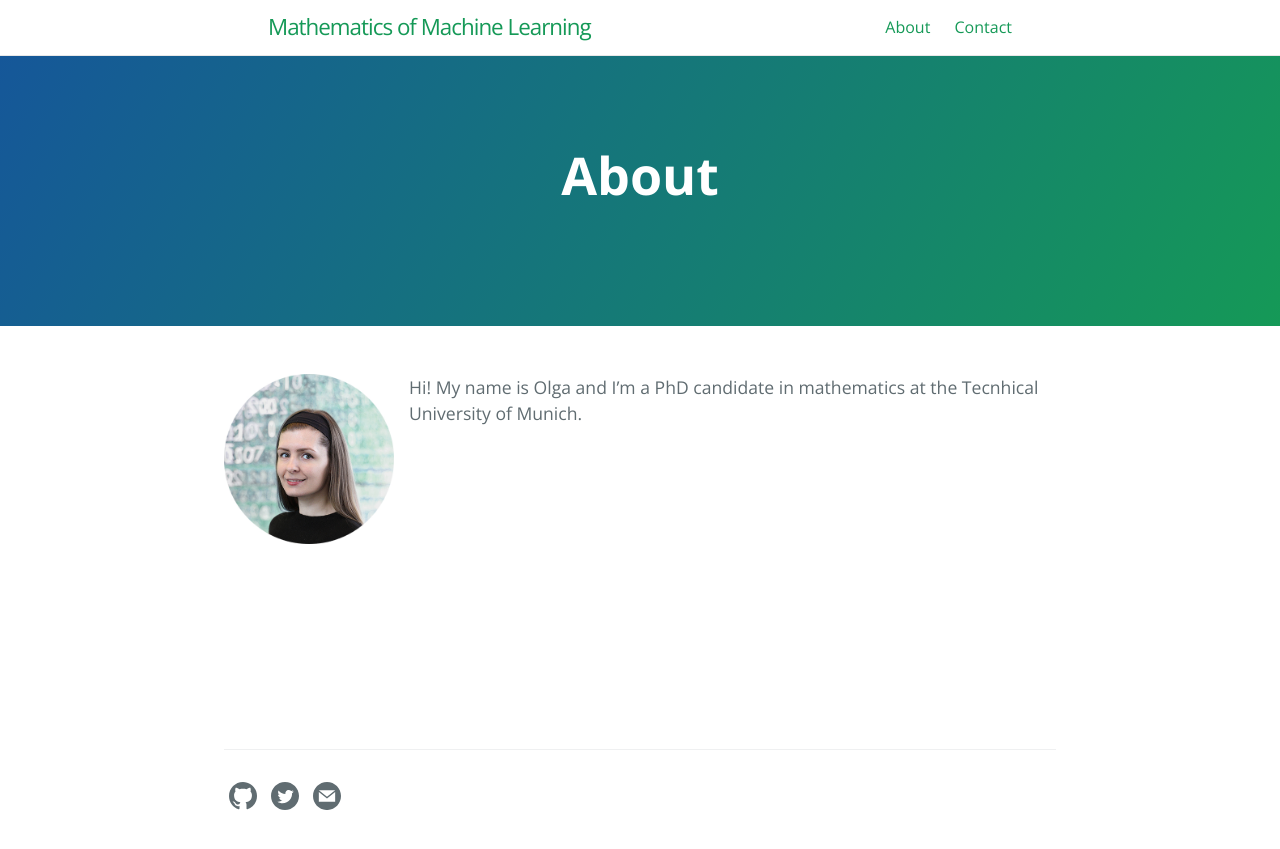
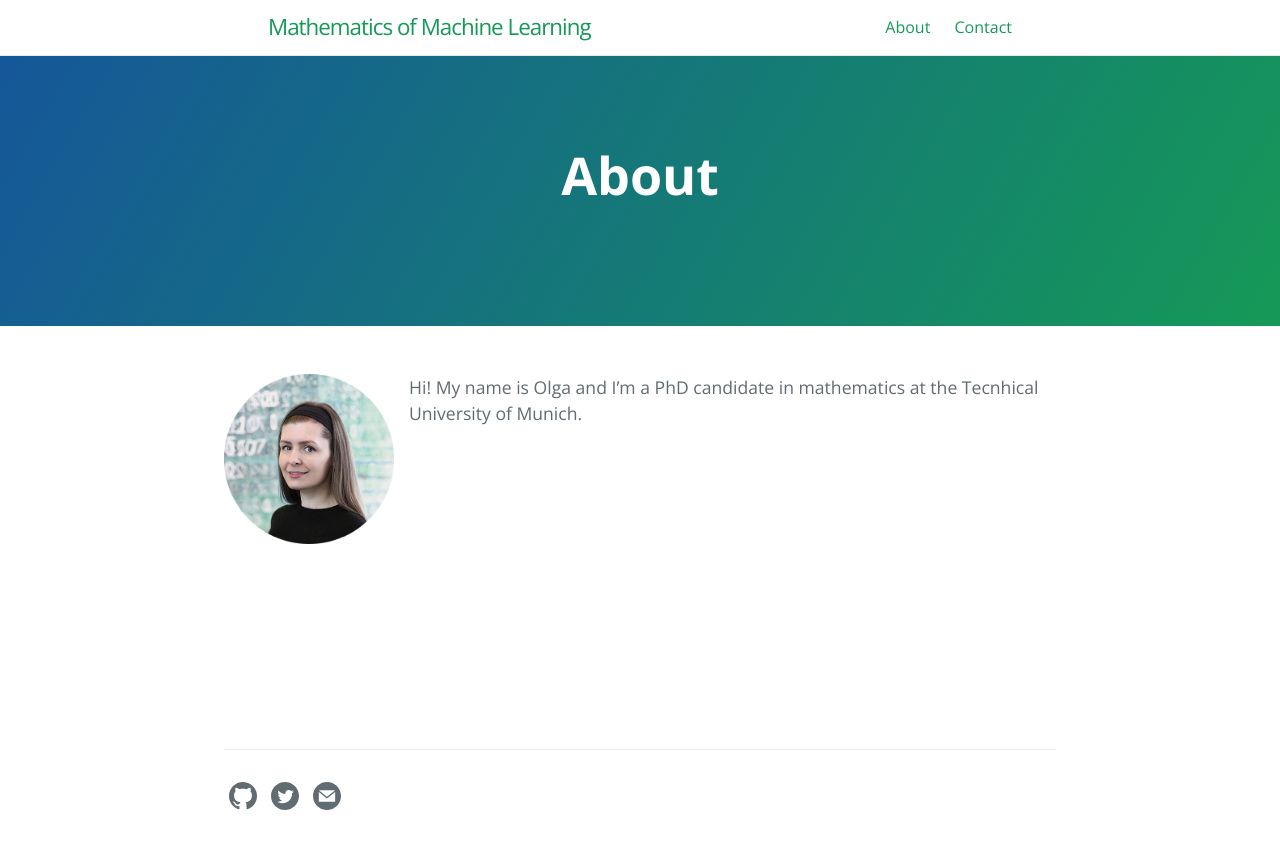
Before and after one commit to olgagraf/olgagraf.github.io, a Jekyll site: the page built from about.md, in a window 1280 px wide. Shown: the top 849 px of the page. Built offline with Jekyll 4.4.1, drawn with Linux system fonts in a browser that asks for light colours.

Commit message:
Update about.md

```diff
--- a/about.md
+++ b/about.md
@@ -7,7 +7,7 @@ ref: about
 order: 0
 ---
 
-<img align="left" src="assets/images/olga2.jpg" width="170" height="170" id="hp">
+<img align="left" src="assets/images/olga3.jpg" width="170" height="170" id="hp">
 Hi! My name is Olga and I'm a PhD candidate in mathematics at the Tecnhical University of Munich.
 <br>
 <br>
```
